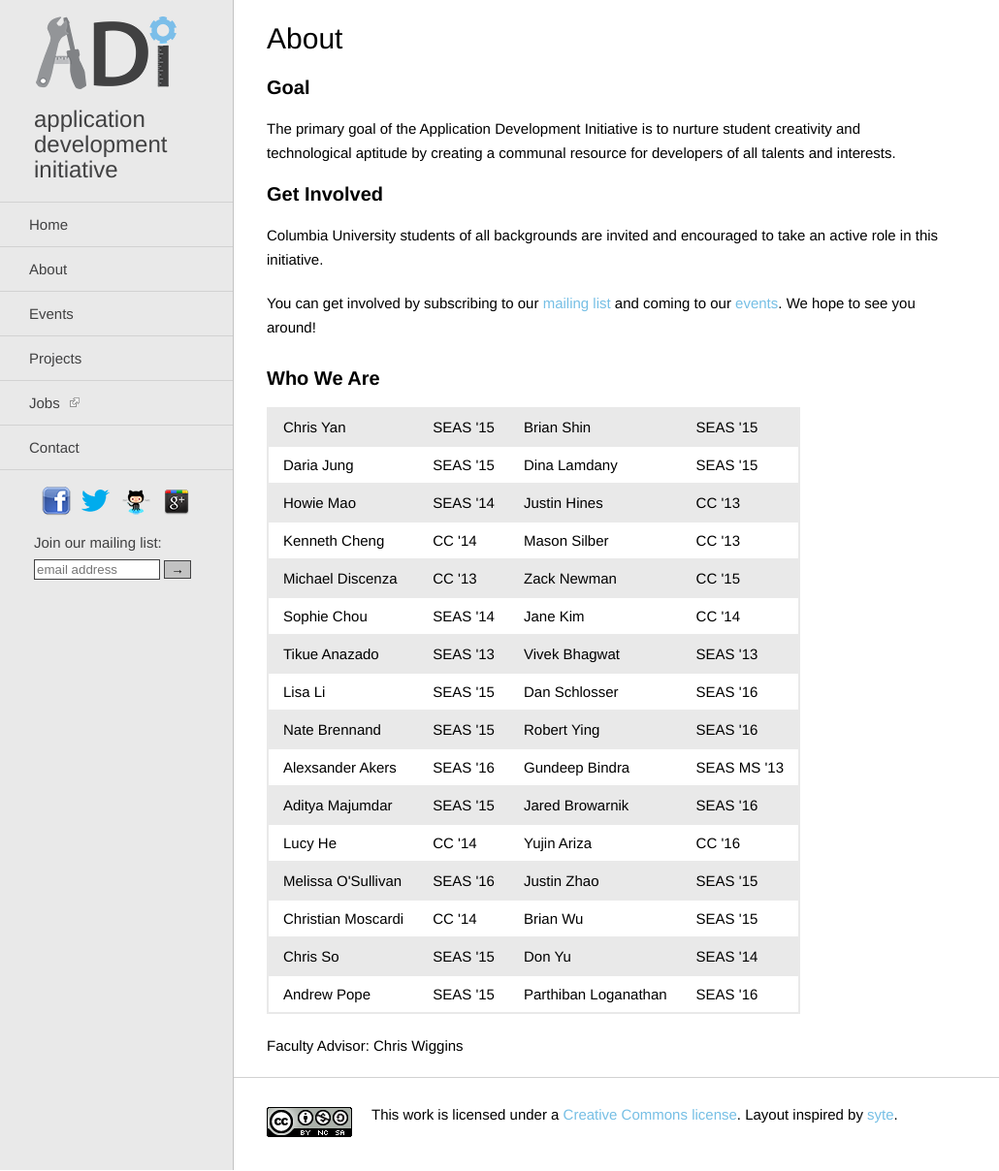
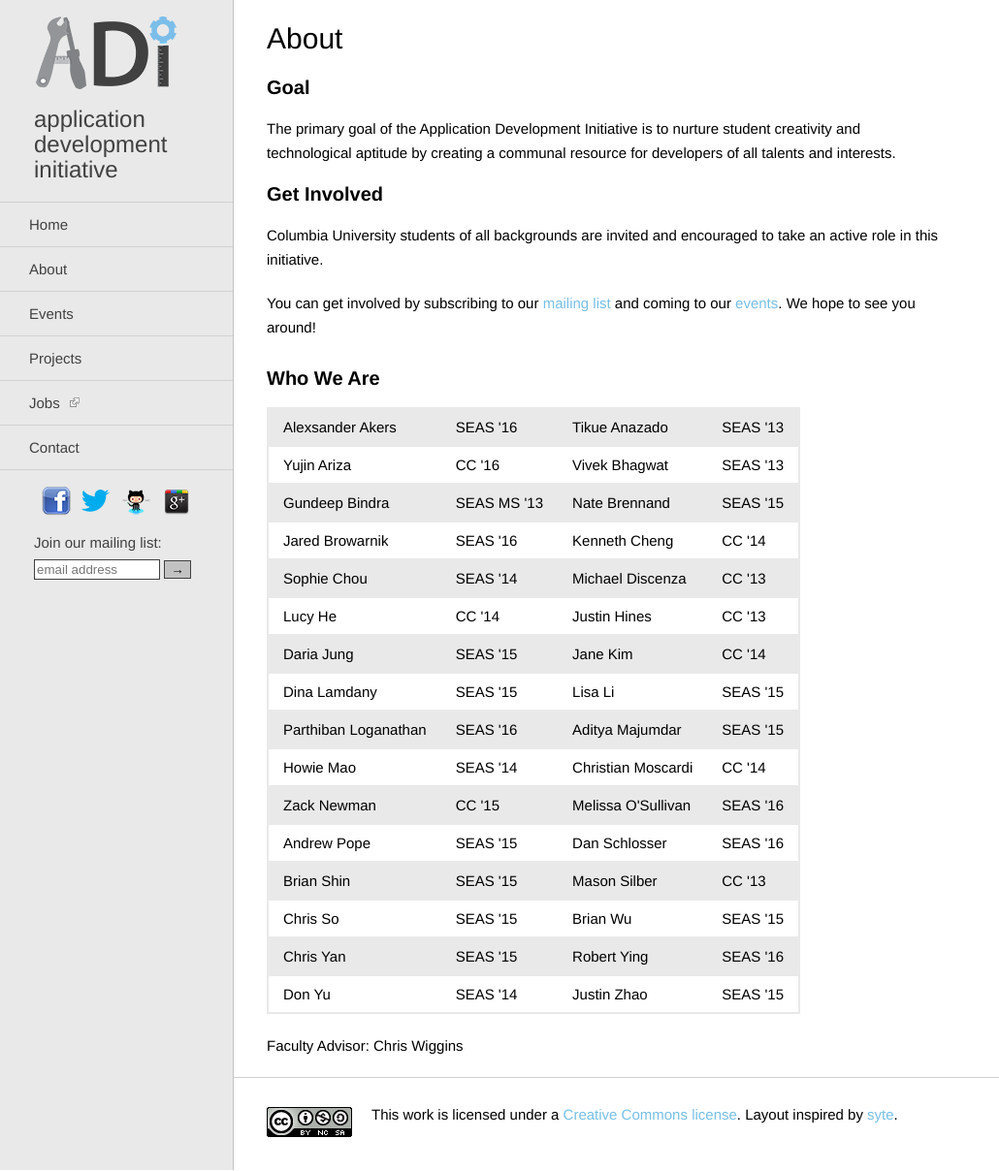
Before and after one commit to adicu/adicu.github.com-dep, a Jekyll site: the page built from about.html, in a window 1280 px wide and 1208 px high. Shown: the whole window at 97% size, without its empty margins (0-1030 px from the left). Built offline with Jekyll 4.4.1, drawn with Linux system fonts in a browser that asks for light colours.

Commit message:
sort boards list

```diff
--- a/about.html
+++ b/about.html
@@ -20,100 +20,68 @@ title: About
 <h3>Who We Are</h3>
 <table id="eboard-roster">
   <tr class="odd">
-    <td>Chris Yan</td>
-    <td>SEAS '15</td>
-    <td>Brian Shin</td>
-    <td>SEAS '15</td>
+    <td>Alexsander Akers</td> <td>SEAS '16</td>
+    <td>Tikue Anazado</td> <td>SEAS '13</td>
   </tr>
   <tr class="even">
-    <td>Daria Jung</td>
-    <td>SEAS '15</td>
-    <td>Dina Lamdany</td>
-    <td>SEAS '15</td>
+    <td>Yujin Ariza</td> <td>CC '16</td>
+    <td>Vivek Bhagwat</td> <td>SEAS '13</td>
   </tr>
   <tr class="odd">
-    <td>Howie Mao</td>
-    <td>SEAS '14</td>
-    <td>Justin Hines</td>
-    <td>CC '13</td>
+    <td>Gundeep Bindra</td> <td>SEAS MS '13</td>
+    <td>Nate Brennand</td> <td>SEAS '15</td>
   </tr>
   <tr class="even">
-    <td>Kenneth Cheng</td>
-    <td>CC '14</td>
-    <td>Mason Silber</td>
-    <td>CC '13</td>
+    <td>Jared Browarnik</td> <td>SEAS '16</td>
+    <td>Kenneth Cheng</td> <td>CC '14</td>
   </tr>
   <tr class="odd">
-    <td>Michael Discenza</td>
-    <td>CC '13</td>
-    <td>Zack Newman</td>
-    <td>CC '15</td>
+    <td>Sophie Chou</td> <td>SEAS '14</td>
+    <td>Michael Discenza</td> <td>CC '13</td>
   </tr>
   <tr class="even">
-    <td>Sophie Chou</td>
-    <td>SEAS '14</td>
-    <td>Jane Kim</td>
-    <td>CC '14</td>
+    <td>Lucy He</td> <td>CC '14</td>
+    <td>Justin Hines</td> <td>CC '13</td>
   </tr>
   <tr class="odd">
-    <td>Tikue Anazado</td>
-    <td>SEAS '13</td>
-    <td>Vivek Bhagwat</td>
-    <td>SEAS '13</td>
+    <td>Daria Jung</td> <td>SEAS '15</td>
+    <td>Jane Kim</td> <td>CC '14</td>
   </tr>
   <tr class="even">
-    <td>Lisa Li</td>
-    <td>SEAS '15</td>
-    <td>Dan Schlosser</td>
-    <td>SEAS '16</td>
+    <td>Dina Lamdany</td> <td>SEAS '15</td>
+    <td>Lisa Li</td> <td>SEAS '15</td>
   </tr>
   <tr class="odd">
-    <td>Nate Brennand</td>
-    <td>SEAS '15</td>
-    <td>Robert Ying</td>
-    <td>SEAS '16</td>
+    <td>Parthiban Loganathan</td> <td>SEAS '16</td>
+    <td>Aditya Majumdar</td> <td>SEAS '15</td>
   </tr>
   <tr class="even">
-    <td>Alexsander Akers</td>
-    <td>SEAS '16</td>
-    <td>Gundeep Bindra</td>
-    <td>SEAS MS '13</td>
+    <td>Howie Mao</td> <td>SEAS '14</td>
+    <td>Christian Moscardi</td> <td>CC '14</td>
   </tr>
   <tr class="odd">
-    <td>Aditya Majumdar</td>
-    <td>SEAS '15</td>
-    <td>Jared Browarnik</td>
-    <td>SEAS '16</td>
+    <td>Zack Newman</td> <td>CC '15</td>
+    <td>Melissa O'Sullivan</td> <td>SEAS '16</td>
   </tr>
   <tr class="even">
-    <td>Lucy He</td>
-    <td>CC '14</td>
-    <td>Yujin Ariza</td>
-    <td>CC '16</td>
+    <td>Andrew Pope</td> <td>SEAS '15</td>
+    <td>Dan Schlosser</td> <td>SEAS '16</td>
   </tr>
   <tr class="odd">
-    <td>Melissa O'Sullivan</td>
-    <td>SEAS '16</td>
-    <td>Justin Zhao</td>
-    <td>SEAS '15</td>
+    <td>Brian Shin</td> <td>SEAS '15</td>
+    <td>Mason Silber</td> <td>CC '13</td>
   </tr>
   <tr class="even">
-    <td>Christian Moscardi</td>
-    <td>CC '14</td>
-    <td>Brian Wu</td>
-    <td>SEAS '15</td>
+    <td>Chris So</td> <td>SEAS '15</td>
+    <td>Brian Wu</td> <td>SEAS '15</td>
   </tr>
   <tr class="odd">
-    <td>Chris So</td>
-    <td>SEAS '15</td>
-    <td>Don Yu</td>
-    <td>SEAS '14</td>
+    <td>Chris Yan</td> <td>SEAS '15</td>
+    <td>Robert Ying</td> <td>SEAS '16</td>
   </tr>
   <tr class="even">
-    <td>Andrew Pope</td>
-    <td>SEAS '15</td>
-    <td>Parthiban Loganathan</td>
-    <td>SEAS '16</td>
+    <td>Don Yu</td> <td>SEAS '14</td>
+    <td>Justin Zhao</td> <td>SEAS '15</td>
   </tr>
 </table>
 
```
